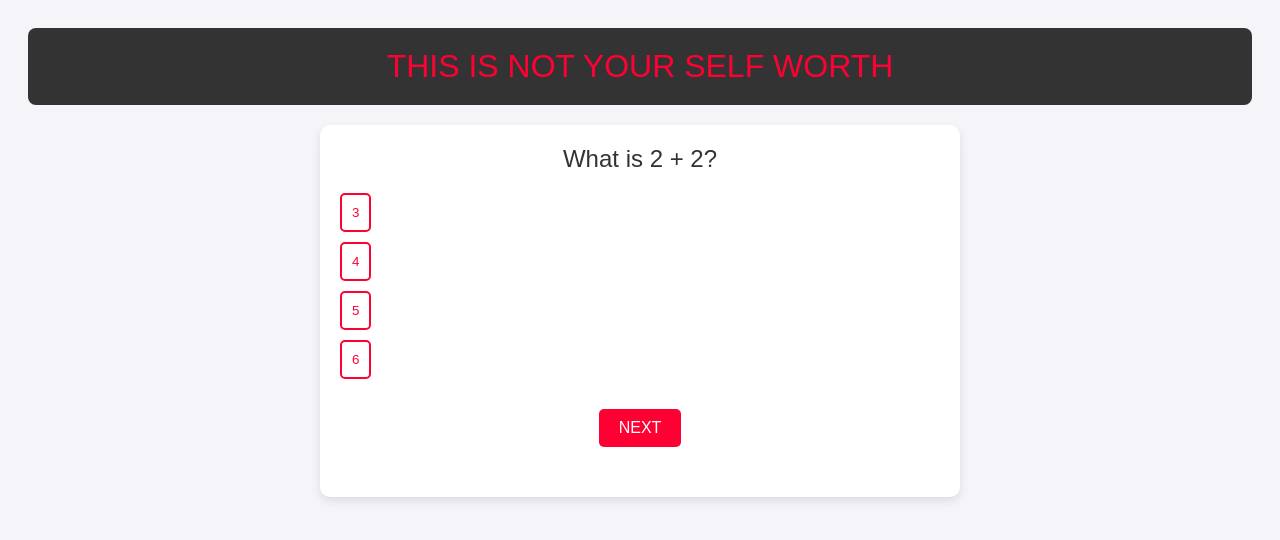
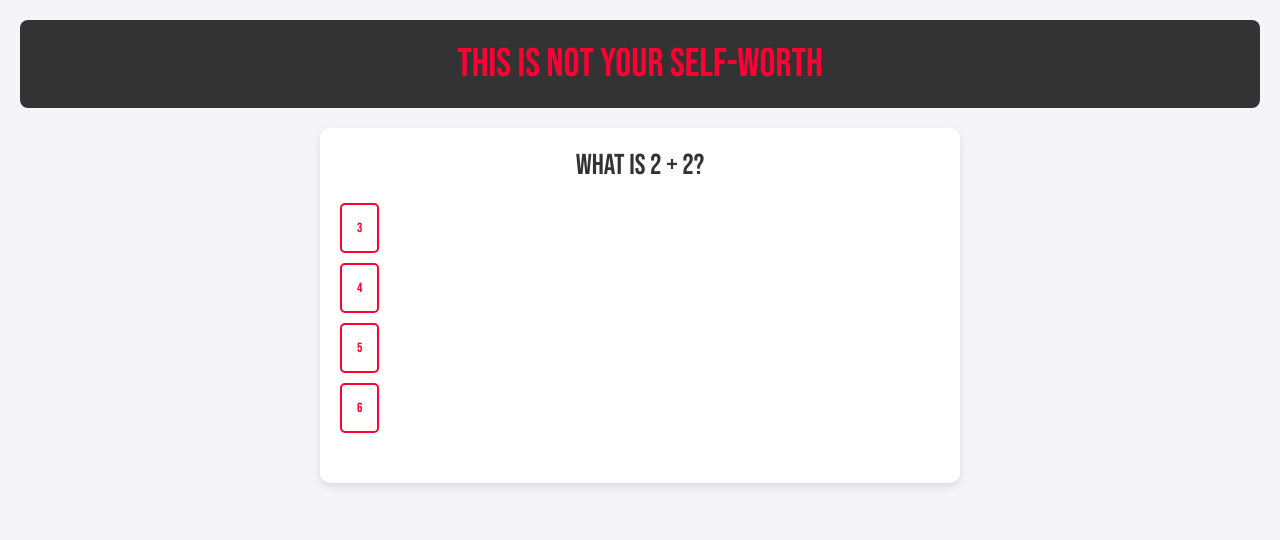
Before and after one commit to khrisiz/at2, a plain HTML site: page iq.html in a window 1280 px wide. Drawn offline with Linux system fonts and the light colour scheme.

Commit message:
Update iq.html

```diff
--- a/iq.html
+++ b/iq.html
@@ -5,23 +5,30 @@
     <meta name="viewport" content="width=device-width, initial-scale=1.0">
     <meta name="description" content="IQ Test Example">
     <title>IQ Test</title>
+
+    <!-- Google Font Bebas Neue -->
+    <link href="https://fonts.googleapis.com/css2?family=Bebas+Neue&display=swap" rel="stylesheet">
+
     <style>
         body {
-            font-family: Arial, sans-serif;
+            font-family: 'Arial', sans-serif;
             background: #f4f4f9;
             color: #333;
             text-align: center;
             padding: 20px;
+            margin: 0;
         }
 
         header {
+            font-family: 'Bebas Neue', sans-serif;
             background: #333;
             color: #ff0033;
             padding: 20px;
-            font-size: 2rem;
+            font-size: 2.5rem;
             text-transform: uppercase;
             border-radius: 8px;
             margin-bottom: 20px;
+            animation: fadeIn 1s ease-out;
         }
 
         .quiz-container {
@@ -32,23 +39,31 @@
             width: 100%;
             max-width: 600px;
             margin: 0 auto;
+            opacity: 0;
+            animation: fadeIn 1s ease-out forwards;
         }
 
         .quiz-question {
-            font-size: 1.5rem;
+            font-family: 'Bebas Neue', sans-serif;
+            font-size: 1.8rem;
             margin-bottom: 20px;
+            opacity: 0;
+            animation: slideUp 1s ease-out forwards;
         }
 
         .quiz-option {
+            font-family: 'Bebas Neue', sans-serif;
             display: block;
             margin: 10px 0;
-            padding: 10px;
+            padding: 15px;
             border: 2px solid #ff0033;
             border-radius: 5px;
             background: #fff;
             color: #ff0033;
             cursor: pointer;
-            transition: all 0.3s;
+            transition: all 0.3s ease;
+            opacity: 0;
+            animation: popUp 1s ease-out forwards;
         }
 
         .quiz-option:hover {
@@ -67,7 +82,9 @@
             text-transform: uppercase;
             cursor: pointer;
             border-radius: 5px;
-            transition: all 0.3s;
+            transition: all 0.3s ease;
+            opacity: 0;
+            animation: fadeIn 1s ease-out forwards;
         }
 
         .quiz-btn:hover {
@@ -80,16 +97,31 @@
             margin-top: 30px;
             color: #ffcc33;
         }
+
+        /* Animations */
+        @keyframes fadeIn {
+            0% { opacity: 0; }
+            100% { opacity: 1; }
+        }
+
+        @keyframes slideUp {
+            0% { transform: translateY(20px); opacity: 0; }
+            100% { transform: translateY(0); opacity: 1; }
+        }
+
+        @keyframes popUp {
+            0% { transform: scale(0.8); opacity: 0; }
+            100% { transform: scale(1); opacity: 1; }
+        }
     </style>
 </head>
 <body>
     <header>
-        this is not your self worth
+        This is not your self-worth
     </header>
     <div class="quiz-container">
         <div class="quiz-question" id="question"></div>
         <div id="options"></div>
-        <button class="quiz-btn" id="next-btn">Next</button>
         <div id="result" class="quiz-result"></div>
     </div>
 
@@ -117,7 +149,6 @@
 
         const questionElement = document.getElementById('question');
         const optionsElement = document.getElementById('options');
-        const nextButton = document.getElementById('next-btn');
         const resultElement = document.getElementById('result');
 
         const renderQuestion = () => {
@@ -141,6 +172,15 @@
                         score++;
                     }
                     disableOptions();
+                    // Move to the next question after selecting an option
+                    setTimeout(() => {
+                        currentQuestionIndex++;
+                        if (currentQuestionIndex < quizQuestions.length) {
+                            renderQuestion();
+                        } else {
+                            displayResult();
+                        }
+                    }, 500);  // 500ms delay before moving to the next question
                 });
             });
         };
@@ -154,17 +194,7 @@
 
         const displayResult = () => {
             resultElement.textContent = `Your Score: ${score} / ${quizQuestions.length}`;
-            nextButton.style.display = 'none';
         };
-
-        nextButton.addEventListener('click', () => {
-            currentQuestionIndex++;
-            if (currentQuestionIndex < quizQuestions.length) {
-                renderQuestion();
-            } else {
-                displayResult();
-            }
-        });
 
         renderQuestion();
     </script>
```
